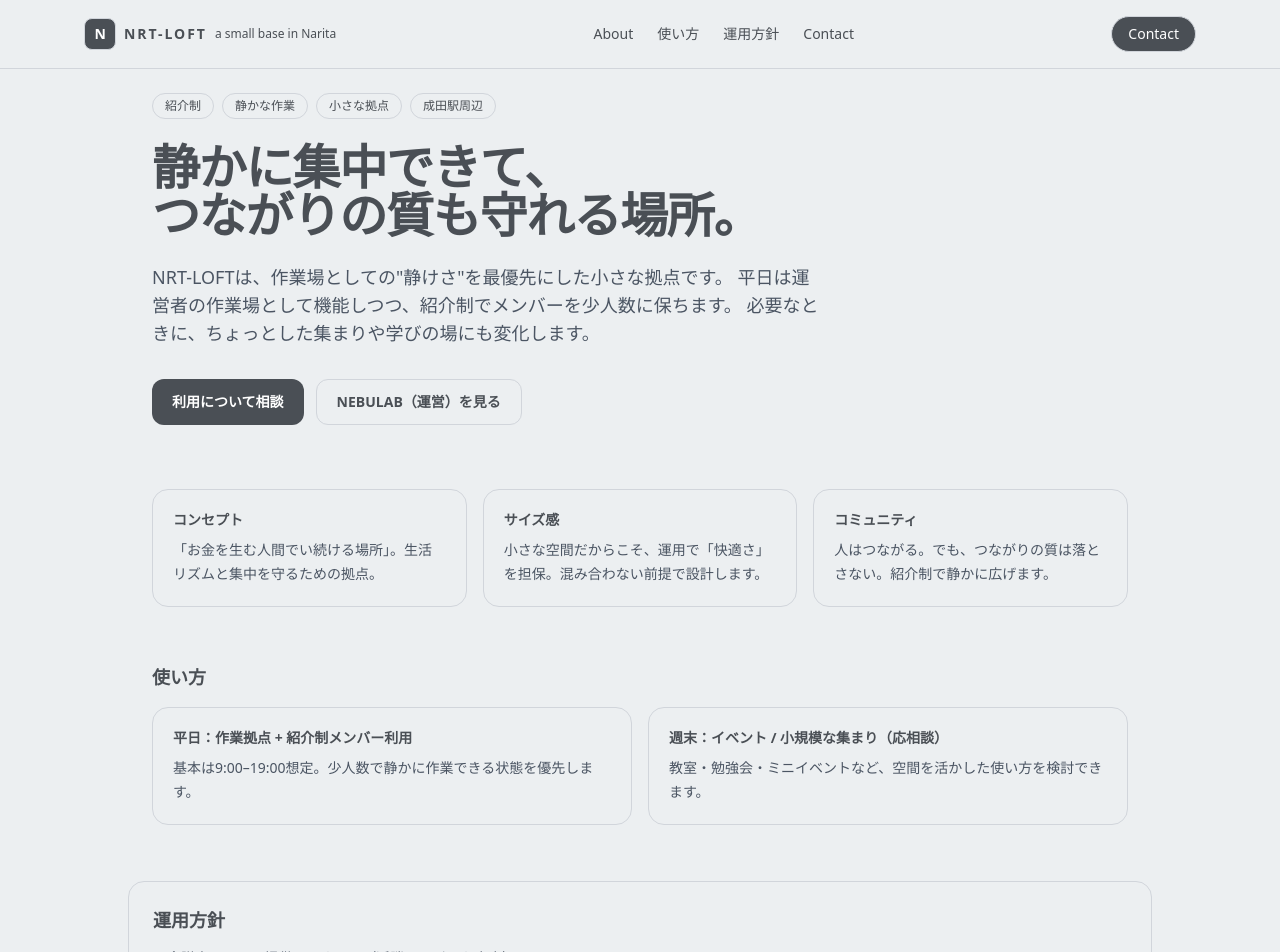
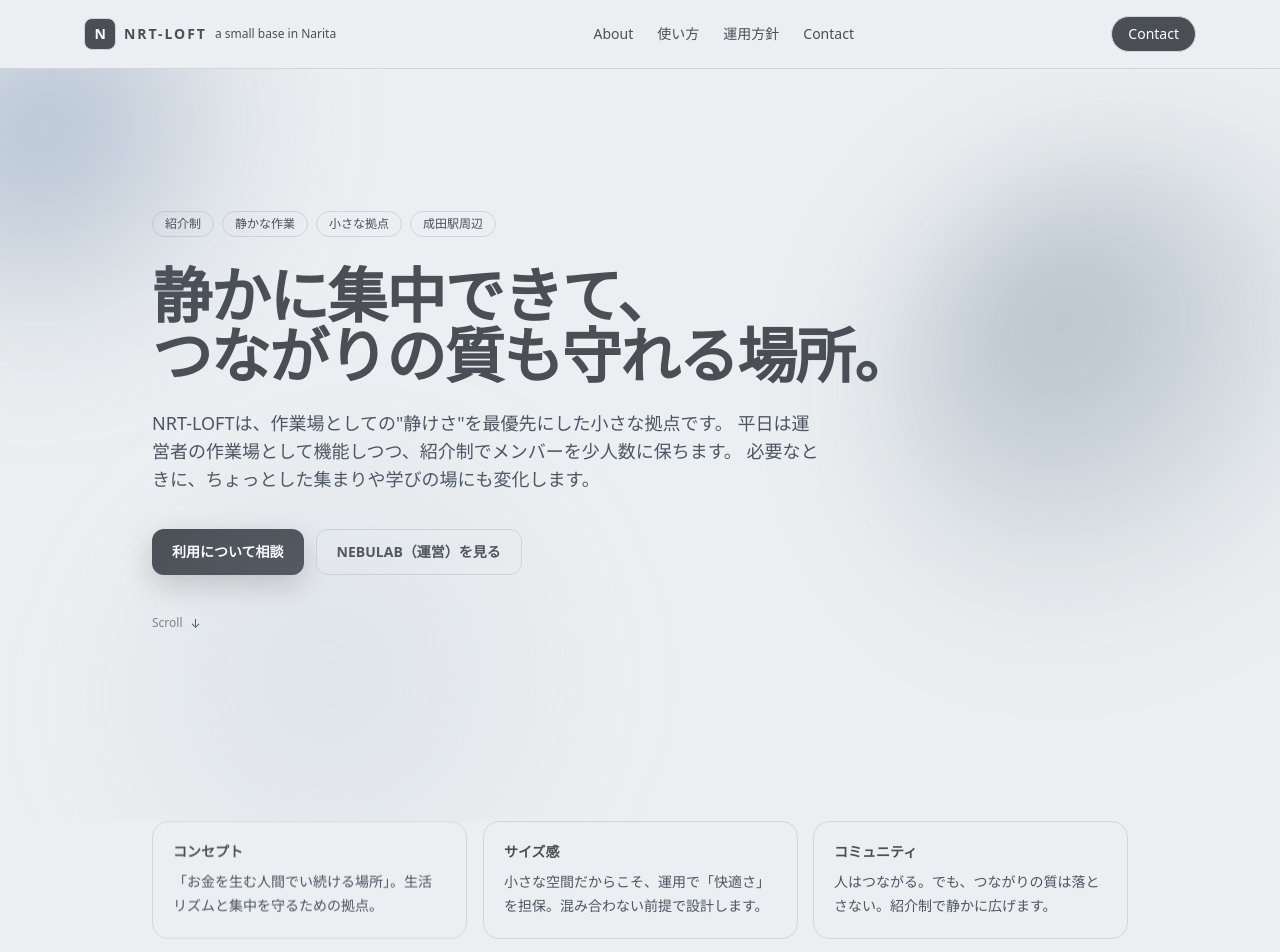
Before and after one commit to bandai-k/nrt-loft, a Next.js app: page / in a window 1280 px wide. Shown: the top 952 px of the page. Built offline with nearby package versions, Linux system fonts and the light colour scheme.

Commit message:
ui modify

```diff
--- a/package.json
+++ b/package.json
@@ -9,6 +9,7 @@
     "lint": "eslint"
   },
   "dependencies": {
+    "framer-motion": "^12.23.26",
     "next": "16.1.1",
     "react": "19.2.3",
     "react-dom": "19.2.3"
--- a/src/app/globals.css
+++ b/src/app/globals.css
@@ -63,6 +63,7 @@ h6 {
 .prose {
   color: var(--color-text-primary);
 }
+
 .prose a {
   color: var(--color-orbital-steel);
 }
@@ -88,6 +89,7 @@ footer {
   background-color: var(--color-orbital-steel-dark);
   color: var(--color-text-on-steel);
 }
+
 footer a {
   color: inherit;
 }
@@ -97,3 +99,20 @@ footer a {
   background-color: var(--color-cosmic-latte-soft);
   color: var(--color-text-primary);
 }
+
+@keyframes loftGlow {
+  0% {
+    transform: translate3d(-6%, -6%, 0) scale(1);
+    opacity: 0.55;
+  }
+
+  50% {
+    transform: translate3d(6%, 2%, 0) scale(1.06);
+    opacity: 0.7;
+  }
+
+  100% {
+    transform: translate3d(-6%, -6%, 0) scale(1);
+    opacity: 0.55;
+  }
+}
--- a/src/app/page.tsx
+++ b/src/app/page.tsx
@@ -9,7 +9,8 @@ export default function HomePage() {
   return (
     <main className="min-h-dvh">
       <HeroSection />
-      <div className="space-y-14 pb-16">
+
+      <div className="space-y-16 pb-20 sm:space-y-20">
         <AboutSection />
         <UsageSection />
         <PolicySection />
--- a/src/components/sections/AboutSection.tsx
+++ b/src/components/sections/AboutSection.tsx
@@ -1,5 +1,6 @@
 // src/components/sections/AboutSection.tsx
 import Card from "@/components/ui/Card";
+import Reveal from "@/components/ui/Reveal";
 
 const aboutItems = [
   {
@@ -20,8 +21,16 @@ export default function AboutSection() {
   return (
     <section id="about" className="mx-auto w-full max-w-5xl px-6">
       <div className="grid gap-4 sm:grid-cols-3">
-        {aboutItems.map((item) => (
-          <Card key={item.title} title={item.title} description={item.desc} />
+        {aboutItems.map((item, index) => (
+          <Reveal
+            key={item.title}
+            delayMs={index * 180}      // 1枚ずつ遅延
+            durationMs={1100}         // ゆっくり
+            y={18}
+            threshold={0.2}
+          >
+            <Card title={item.title} description={item.desc} />
+          </Reveal>
         ))}
       </div>
     </section>
--- a/src/components/sections/HeroSection.tsx
+++ b/src/components/sections/HeroSection.tsx
@@ -4,7 +4,39 @@ import Button from "@/components/ui/Button";
 
 export default function HeroSection() {
   return (
-    <section className="mx-auto w-full max-w-5xl px-6 pb-16 pt-6">
+    <section className="relative overflow-hidden">
+      {/* 背景（ゆっくり動くオーブ） */}
+      <div className="pointer-events-none absolute inset-0">
+        <div
+          className="absolute -top-24 left-[-120px] h-[420px] w-[420px] rounded-full blur-3xl"
+          style={{
+            background:
+              "radial-gradient(circle at 30% 30%, rgba(88, 120, 160, 0.45), rgba(88, 120, 160, 0.0) 60%)",
+            animation: "floatSlow 12s ease-in-out infinite",
+          }}
+        />
+        <div
+          className="absolute top-20 right-[-160px] h-[520px] w-[520px] rounded-full blur-3xl"
+          style={{
+            background:
+              "radial-gradient(circle at 30% 30%, rgba(60, 90, 120, 0.35), rgba(60, 90, 120, 0.0) 60%)",
+            animation: "floatSlow2 16s ease-in-out infinite",
+          }}
+        />
+        <div
+          className="absolute bottom-[-180px] left-1/2 h-[520px] w-[520px] -translate-x-1/2 rounded-full blur-3xl"
+          style={{
+            background:
+              "radial-gradient(circle at 40% 40%, rgba(160, 180, 200, 0.22), rgba(160, 180, 200, 0.0) 60%)",
+            animation: "floatSlow3 18s ease-in-out infinite",
+          }}
+        />
+      </div>
+
+      {/* 中身 */}
+      <div className="mx-auto w-full max-w-5xl px-6 pb-20 pt-10 sm:pb-28 sm:pt-16">
+        {/* Heroを大きく：min-h */}
+        <div className="flex min-h-[72dvh] flex-col justify-center">
           <div className="flex flex-wrap gap-2">
             <Badge>紹介制</Badge>
             <Badge>静かな作業</Badge>
@@ -12,19 +44,25 @@ export default function HeroSection() {
             <Badge>成田駅周辺</Badge>
           </div>
 
-      <h1 className="mt-6 text-balance text-4xl font-semibold tracking-tight sm:text-5xl" style={{ color: "var(--color-orbital-steel)" }}>
+          <h1
+            className="mt-7 text-balance text-5xl font-semibold tracking-tight sm:text-6xl"
+            style={{ color: "var(--color-orbital-steel)" }}
+          >
             静かに集中できて、
             <br className="hidden sm:block" />
             つながりの質も守れる場所。
           </h1>
 
-      <p className="mt-6 max-w-2xl text-pretty text-base leading-7 sm:text-lg" style={{ color: "var(--color-text-secondary)" }}>
-        NRT-LOFTは、作業場としての"静けさ"を最優先にした小さな拠点です。
+          <p
+            className="mt-6 max-w-2xl text-pretty text-base leading-7 sm:text-lg"
+            style={{ color: "var(--color-text-secondary)" }}
+          >
+            NRT-LOFTは、作業場としての&quot;静けさ&quot;を最優先にした小さな拠点です。
             平日は運営者の作業場として機能しつつ、紹介制でメンバーを少人数に保ちます。
             必要なときに、ちょっとした集まりや学びの場にも変化します。
           </p>
 
-      <div className="mt-8 flex flex-col gap-3 sm:flex-row">
+          <div className="mt-9 flex flex-col gap-3 sm:flex-row">
             <Button href="#contact" variant="primary">
               利用について相談
             </Button>
@@ -32,6 +70,36 @@ export default function HeroSection() {
               NEBULAB（運営）を見る
             </Button>
           </div>
+
+          {/* 下にスクロール誘導（ふわっと） */}
+          <div className="mt-10 flex items-center gap-2 text-xs opacity-70">
+            <span style={{ color: "var(--color-text-secondary)" }}>Scroll</span>
+            <span className="inline-block" style={{ animation: "nudgeDown 1.4s ease-in-out infinite" }}>
+              ↓
+            </span>
+          </div>
+        </div>
+      </div>
+
+      {/* keyframes（Tailwind設定いじらず、ここで定義） */}
+      <style>{`
+        @keyframes floatSlow {
+          0%, 100% { transform: translate(0px, 0px) scale(1); }
+          50% { transform: translate(24px, 18px) scale(1.03); }
+        }
+        @keyframes floatSlow2 {
+          0%, 100% { transform: translate(0px, 0px) scale(1); }
+          50% { transform: translate(-26px, 14px) scale(1.04); }
+        }
+        @keyframes floatSlow3 {
+          0%, 100% { transform: translate(-50%, 0px) scale(1); }
+          50% { transform: translate(-50%, -18px) scale(1.03); }
+        }
+        @keyframes nudgeDown {
+          0%, 100% { transform: translateY(0px); }
+          50% { transform: translateY(6px); }
+        }
+      `}</style>
     </section>
   );
 }
--- a/src/components/sections/UsageSection.tsx
+++ b/src/components/sections/UsageSection.tsx
@@ -1,5 +1,6 @@
 // src/components/sections/UsageSection.tsx
 import Card from "@/components/ui/Card";
+import Reveal from "@/components/ui/Reveal";
 
 const usageItems = [
   {
@@ -15,12 +16,17 @@ const usageItems = [
 export default function UsageSection() {
   return (
     <section id="use" className="mx-auto w-full max-w-5xl px-6">
-      <h2 className="text-lg font-semibold" style={{ color: "var(--color-orbital-steel)" }}>
-        使い方
-      </h2>
+      <Reveal>
+        <h2 className="text-lg font-semibold" style={{ color: "var(--color-orbital-steel)" }}>
+          使い方
+        </h2>
+      </Reveal>
+
       <div className="mt-4 grid gap-4 sm:grid-cols-2">
-        {usageItems.map((item) => (
-          <Card key={item.title} title={item.title} description={item.desc} />
+        {usageItems.map((item, index) => (
+          <Reveal key={item.title} delayMs={index * 140} durationMs={900} y={14}>
+            <Card title={item.title} description={item.desc} />
+          </Reveal>
         ))}
       </div>
     </section>
--- a/src/components/ui/Button.tsx
+++ b/src/components/ui/Button.tsx
@@ -1,5 +1,6 @@
 // src/components/ui/Button.tsx
 import Link from "next/link";
+import React from "react";
 
 interface ButtonProps {
   href: string;
@@ -7,24 +8,17 @@ interface ButtonProps {
   children: React.ReactNode;
 }
 
-export default function Button({
-  href,
-  variant = "primary",
-  children,
-}: ButtonProps) {
+export default function Button({ href, variant = "primary", children }: ButtonProps) {
   const baseClasses =
-    "inline-flex items-center justify-center rounded-xl px-5 py-3 text-sm font-semibold";
-
-  const variantClasses = {
-    primary: "",
-    secondary: "",
-  };
+    "inline-flex items-center justify-center rounded-xl px-5 py-3 text-sm font-semibold " +
+    "transition-transform duration-200 ease-out active:scale-[0.98] hover:-translate-y-[1px]";
 
   const style: React.CSSProperties =
     variant === "primary"
       ? {
         backgroundColor: "var(--color-orbital-steel)",
         color: "var(--color-text-on-steel)",
+        boxShadow: "0 10px 30px rgba(0,0,0,0.18)",
       }
       : {
         border: "1px solid var(--color-steel-border)",
--- /dev/null
+++ b/src/components/ui/Reveal.tsx
@@ -0,0 +1,77 @@
+// src/components/motion/Reveal.tsx
+"use client";
+
+import React, { useEffect, useMemo, useRef, useState } from "react";
+
+type RevealProps = {
+    children: React.ReactNode;
+    className?: string;
+    /** 表示開始のズレ（px）: ほんの少し下から上がる */
+    y?: number;
+    /** 透明度 */
+    fromOpacity?: number;
+    /** アニメ時間(ms) */
+    durationMs?: number;
+    /** 遅延(ms) */
+    delayMs?: number;
+    /** どれくらい入ったら発火するか */
+    threshold?: number;
+    /** 一度だけ発火 */
+    once?: boolean;
+};
+
+export default function Reveal({
+    children,
+    className,
+    y = 14,
+    fromOpacity = 0,
+    durationMs = 900,
+    delayMs = 0,
+    threshold = 0.18,
+    once = true,
+}: RevealProps) {
+    const ref = useRef<HTMLDivElement | null>(null);
+    const [shown, setShown] = useState(false);
+
+    const style = useMemo<React.CSSProperties>(
+        () => ({
+            transform: shown ? "translateY(0px)" : `translateY(${y}px)`,
+            opacity: shown ? 1 : fromOpacity,
+            transitionProperty: "transform, opacity",
+            transitionDuration: `${durationMs}ms`,
+            transitionTimingFunction: "cubic-bezier(0.16, 1, 0.3, 1)", // いい感じのイージング
+            transitionDelay: `${delayMs}ms`,
+            willChange: "transform, opacity",
+        }),
+        [shown, y, fromOpacity, durationMs, delayMs]
+    );
+
+    useEffect(() => {
+        const el = ref.current;
+        if (!el) return;
+
+        const io = new IntersectionObserver(
+            (entries) => {
+                const entry = entries[0];
+                if (!entry) return;
+
+                if (entry.isIntersecting) {
+                    setShown(true);
+                    if (once) io.disconnect();
+                } else if (!once) {
+                    setShown(false);
+                }
+            },
+            { threshold }
+        );
+
+        io.observe(el);
+        return () => io.disconnect();
+    }, [threshold, once]);
+
+    return (
+        <div ref={ref} className={className} style={style}>
+            {children}
+        </div>
+    );
+}
```
Also changed, not shown: src/components/sections/ContactSection.tsx (+11 -3 lines), src/components/sections/PolicySection.tsx (+8 -1 lines), 1 other file (tests, documents, lock files or other folders). Lines whose indentation alone changed are shown as unchanged.
